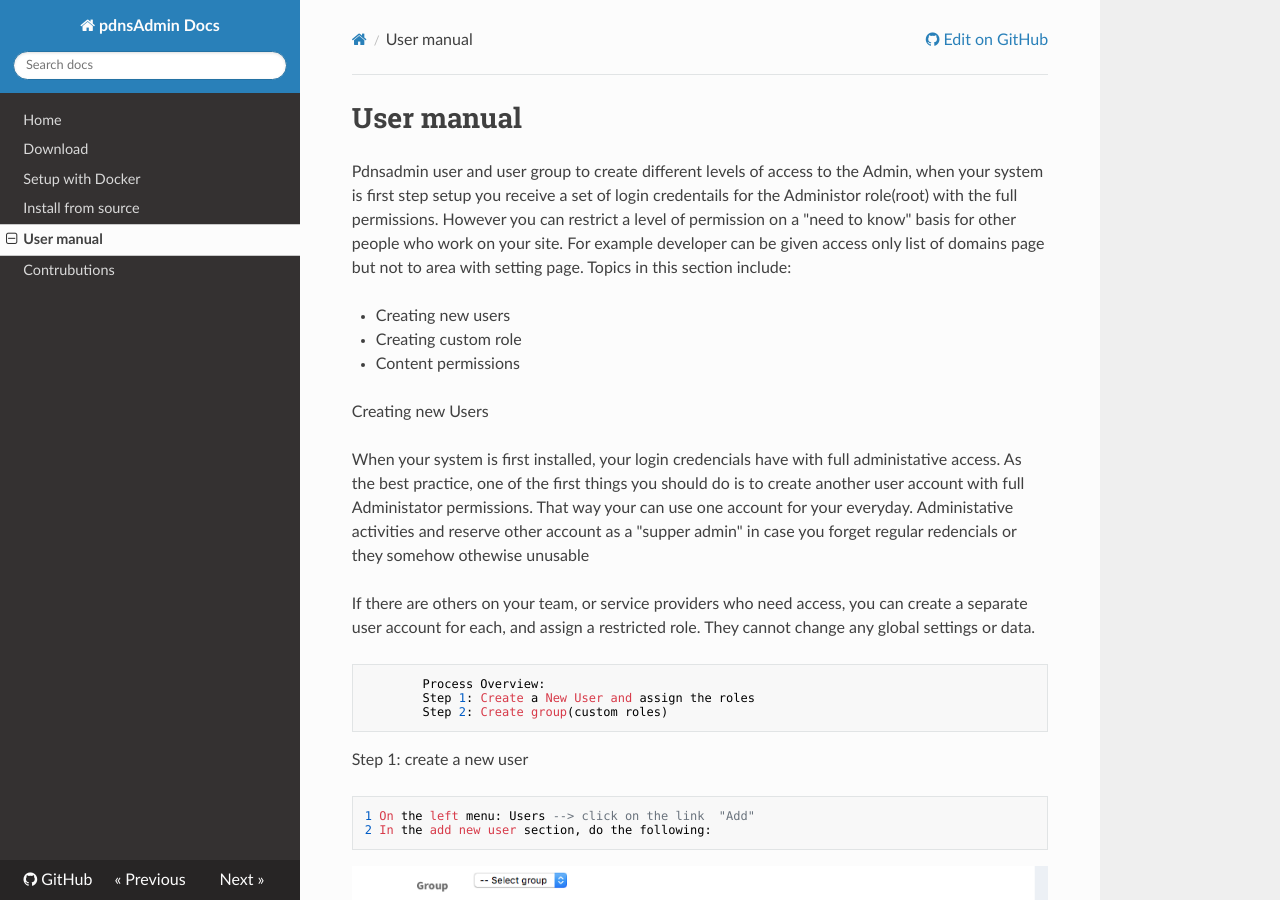
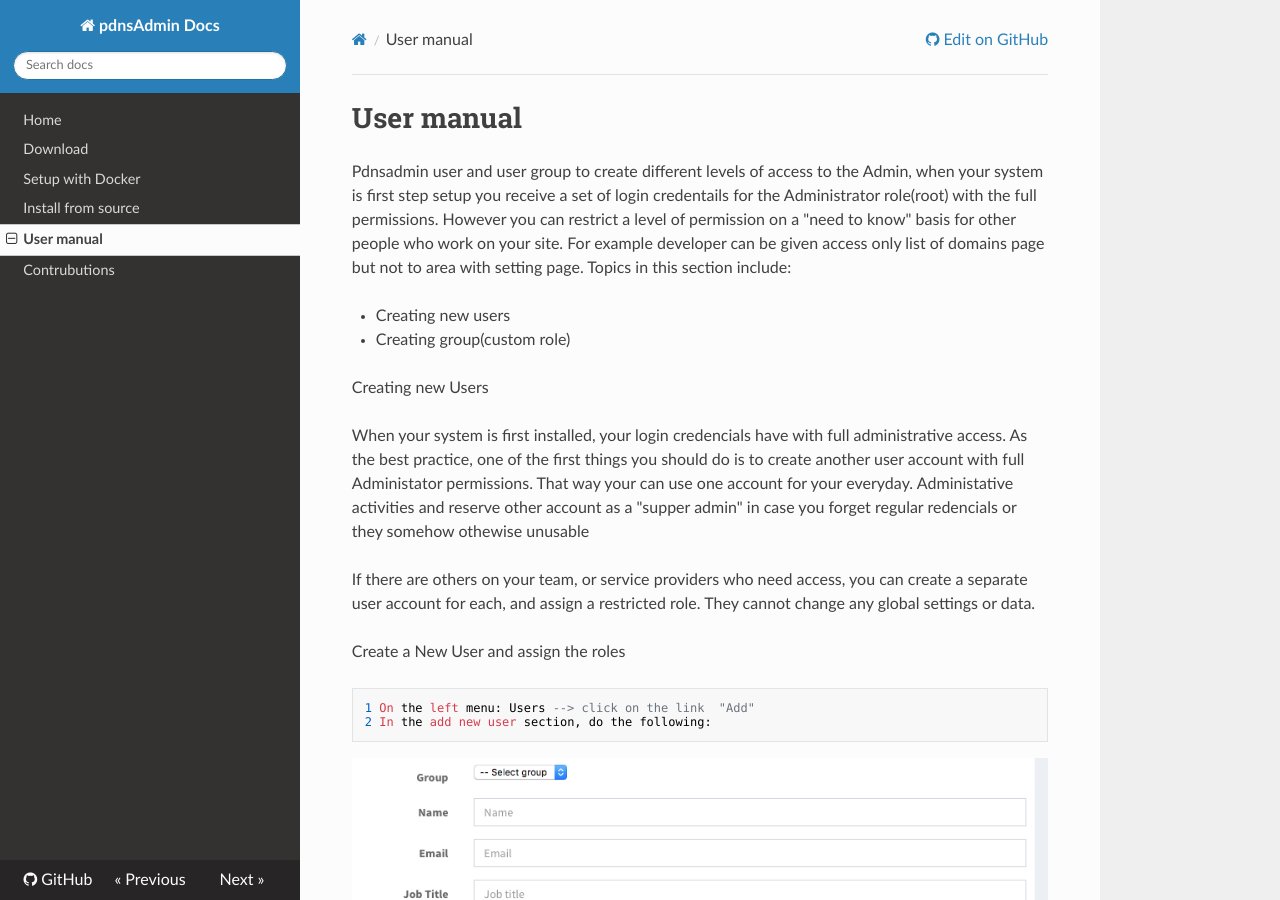
Before and after one commit to pdnsadmin/pdnsadmin-docs, an MkDocs documentation site: the page built from docs/user-guide/user-manual.md, in a window 1280 px wide and 900 px high. Built offline with MkDocs 1.6.1, drawn with Linux system fonts in a browser that asks for light colours; nearby versions of some CDN libraries; old or Windows-style settings are respelled for this version of MkDocs; some of the changed text lies outside the part shown.

Commit message:
update user manual

```diff
--- a/docs/user-guide/user-manual.md
+++ b/docs/user-guide/user-manual.md
@@ -1,24 +1,21 @@
 # User manual
 
-Pdnsadmin user and user group to create different levels of access to the Admin, when your system is first step setup you receive a set of login credentails for the Administor role(root) with the full permissions. However you can restrict a level of permission on a "need to know" basis for other people who work on your site. For example developer can be given access only list of domains page but not to area with setting page. Topics in this section include:
+Pdnsadmin user and user group to create different levels of access to the Admin, when your system is first step setup you receive a set of login credentails for the Administrator role(root) with the full permissions. However you can restrict a level of permission on a "need to know" basis for other people who work on your site. For example developer can be given access only list of domains page but not to area with setting page. Topics in this section include:
 
 - Creating new users
-- Creating custom role
-- Content permissions
+- Creating group(custom role)
+
 
 Creating new Users
 
-When your system is first installed, your login credencials have with full administative access. As the best practice, one of the first things you should do is to create another user account with full Administator permissions. That way your can use one account for your everyday. Administative activities and reserve other account as a "supper admin" in case you forget regular redencials or they somehow othewise unusable
+When your system is first installed, your login credencials have with full administrative access. As the best practice, one of the first things you should do is to create another user account with full Administator permissions. That way your can use one account for your everyday. Administative activities and reserve other account as a "supper admin" in case you forget regular redencials or they somehow othewise unusable
 
 If there are others on your team, or service providers who need access, you can create a separate
 user account for each, and assign a restricted role. They cannot change any global settings or
 data.
 
-			Process Overview:
-			Step 1: Create a New User and assign the roles
-			Step 2: Create group(custom roles)
 
-Step 1: create a new user
+Create a New User and assign the roles
 
 	1 On the left menu: Users --> click on the link  "Add"
 	2 In the add new user section, do the following:
@@ -50,7 +47,7 @@
 	- About me
 	- Signature
 
-Step 3 Create group(custom roles)
+Create group(custom roles)
 
 - On the left menu: Users --> Groups --> Enter group name --> click on button "Add"
 
```
